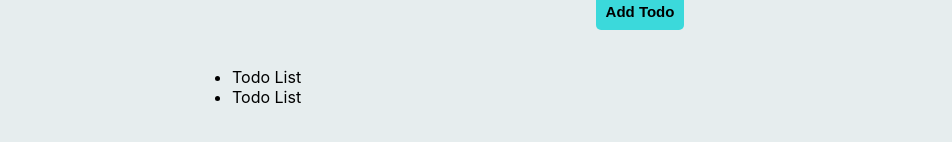
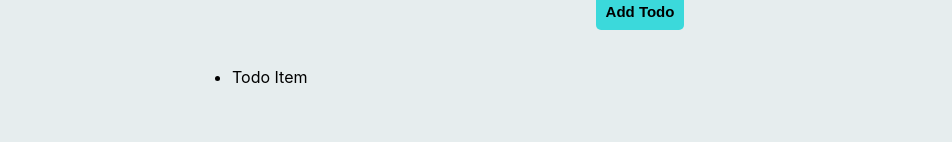
Before and after one commit to Murzuq/todo-app, a React (Create React App) app: page / in a window 1280 px wide. Shown: the part 170-312 px from the top of the page, without its empty margins (0-952 px from the left). Built offline with nearby package versions, Linux system fonts and the light colour scheme.

Commit message:
Added TodoItem Component

```diff
--- /dev/null
+++ b/src/components/TodoItem.js
@@ -0,0 +1,7 @@
+import './TodoItem.css';
+
+const TodoItem = (props) => {
+  return <li>Todo Item</li>;
+};
+
+export default TodoItem;
--- a/src/components/TodoList.js
+++ b/src/components/TodoList.js
@@ -1,11 +1,11 @@
 import './TodoInput.css';
+import TodoItem from './TodoItem';
 
 const TodoList = (props) => {
   return (
     <div>
       <ul>
-        <li>Todo List</li>
-        <li>Todo List</li>
+        <TodoItem />
       </ul>
     </div>
   );
```
Also changed, not shown: src/components/TodoItem.css (added).
